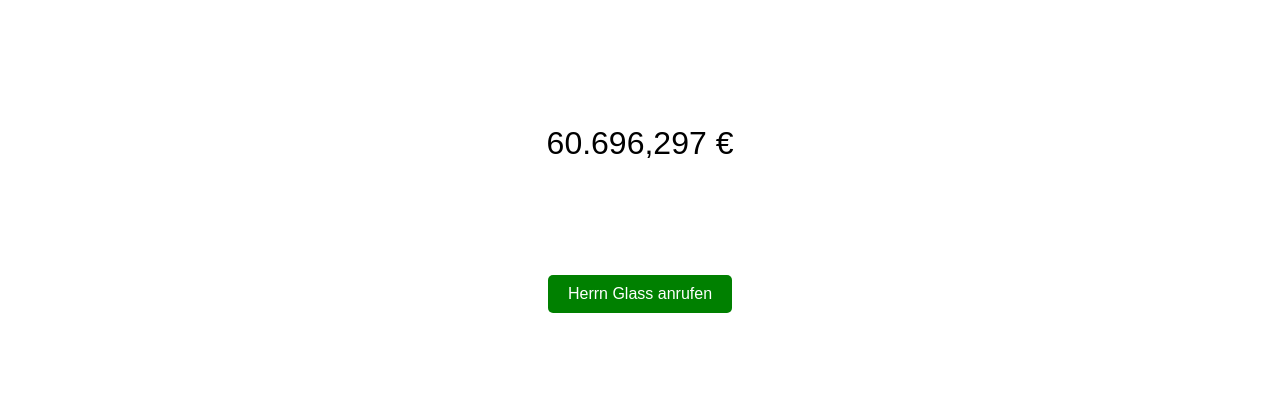
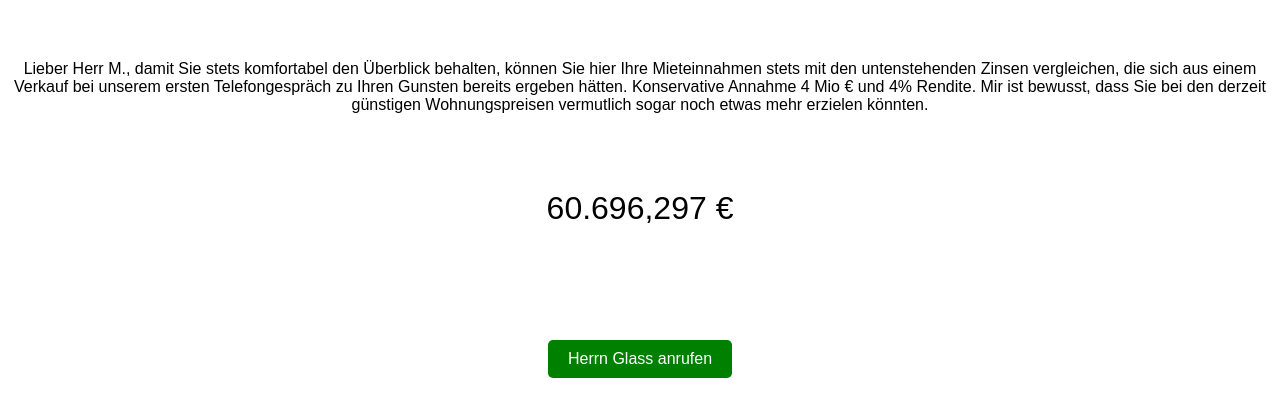
Before and after one commit to Mathias2101/Kersig, a plain HTML site: page index.html in a window 1280 px wide. Shown: the part 189-606 px from the top of the page. Drawn offline with Linux system fonts and the light colour scheme.

Commit message:
Update index.html

```diff
--- a/index.html
+++ b/index.html
@@ -13,8 +13,13 @@
             height: 100vh;
             font-family: Arial, sans-serif;
         }
+        #einleitungstext {
+            margin-bottom: 2cm; /* Abstand von etwa 2 cm zum Zähler */
+            text-align: center;
+            font-size: 1em; /* Grundlegende Schriftgröße, die Anpassung erfolgt im Zähler */
+        }
         #zaehler {
-            font-size: 2em;
+            font-size: 2em; /* Schriftgröße des Zählers */
             margin-bottom: 3cm; /* Abstand von etwa 3 cm zum Button */
         }
         .anruf-button {
@@ -30,11 +35,14 @@
     </style>
 </head>
 <body>
-    <div id="zaehler">80.000,000 €</div>
+    <div id="einleitungstext">
+        Lieber Herr M., damit Sie stets komfortabel den Überblick behalten, können Sie hier Ihre Mieteinnahmen stets mit den untenstehenden Zinsen vergleichen, die sich aus einem Verkauf bei unserem ersten Telefongespräch zu Ihren Gunsten bereits ergeben hätten. Konservative Annahme 4 Mio € und 4% Rendite. Mir ist bewusst, dass Sie bei den derzeit günstigen Wohnungspreisen vermutlich sogar noch etwas mehr erzielen könnten.
+    </div>
+    <div id="zaehler">60.000,000 €</div>
     <!-- Button zum Anrufen von Herrn Glass -->
     <a href="tel:+491602220011" class="anruf-button">Herrn Glass anrufen</a>
     <script>
-        const startBetrag = 1; // Startbetrag in Euro
+        const startBetrag = 1; // Startbetrag in Euro korrigiert auf 1 €
         const jahresZins = 0.04; // Jährlicher Zinsatz
         const kapital = 4000000; // Kapital in Euro
         const sekundenImJahr = 365 * 24 * 60 * 60; // Anzahl der Sekunden in einem Jahr
```
